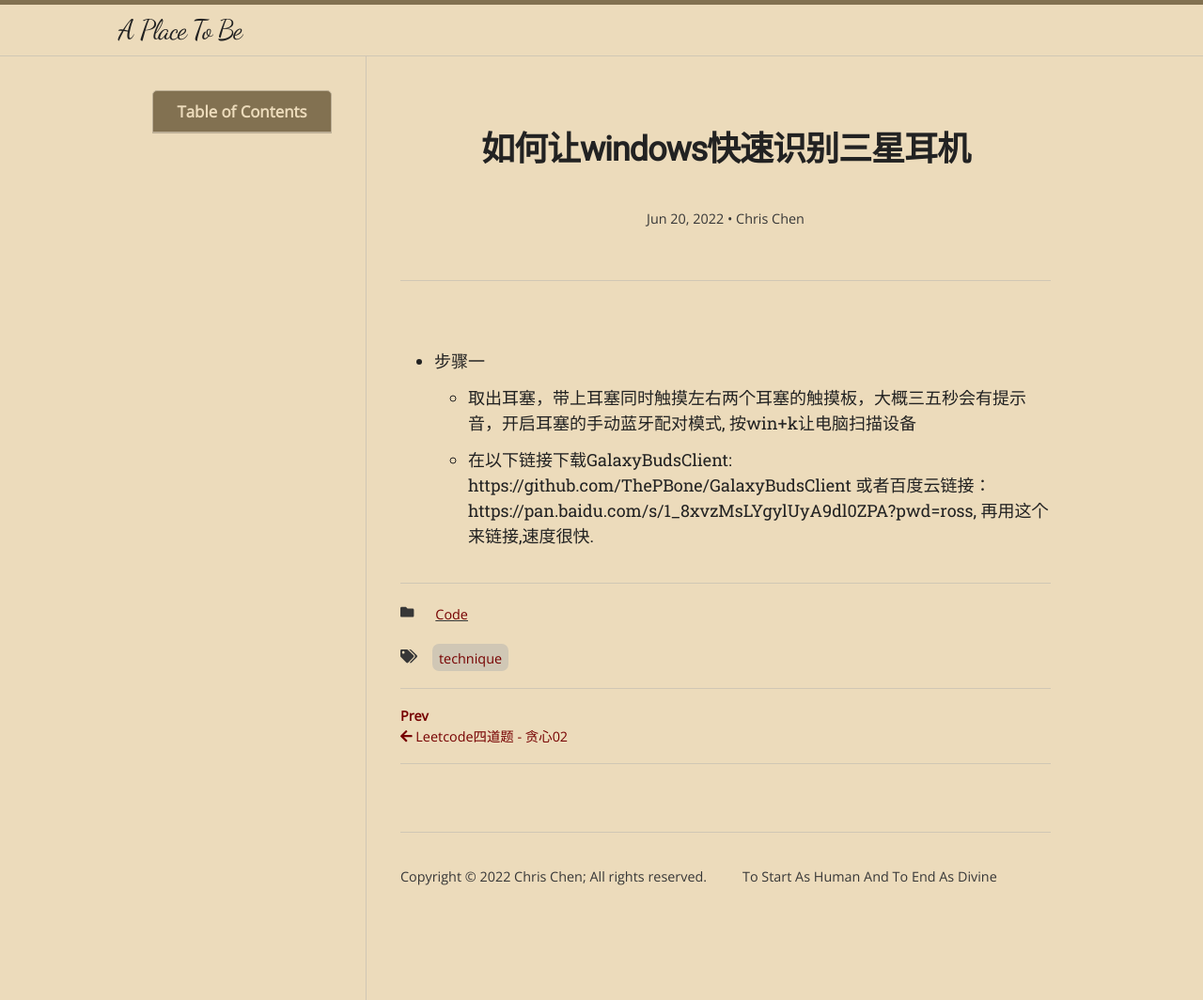
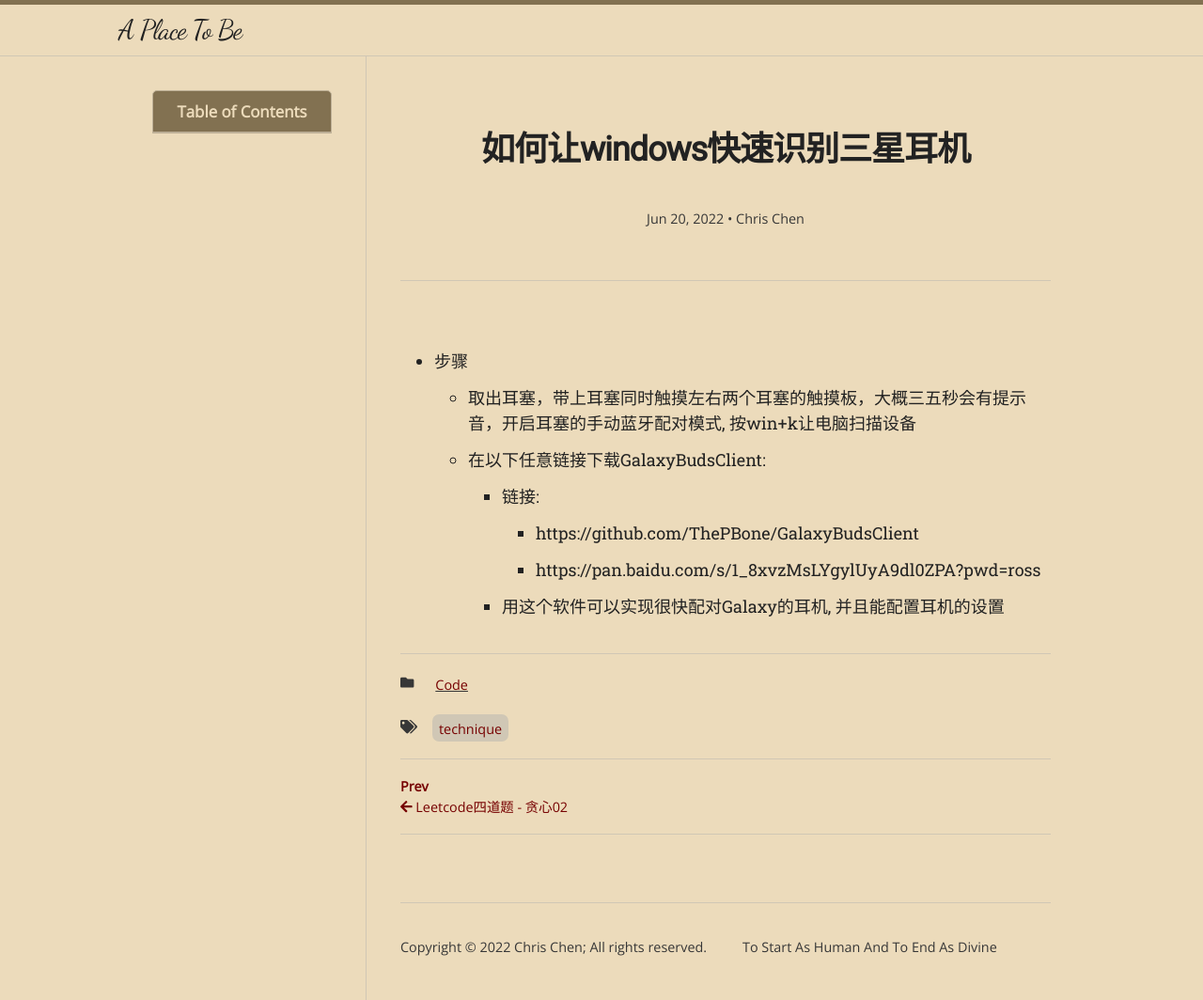
Before and after one commit to realChrisChen/realChrisChen.github.io, a Jekyll site: the page built from _posts/2022-06-20-如何让windows快速识别三星耳机.md, in a window 1280 px wide. Shown: the whole page at 94% size. Built offline with Jekyll 4.4.1, drawn with Linux system fonts in a browser that asks for light colours; nearby versions of some CDN libraries; some web fonts are replaced.

Commit message:
Update 2022-06-20-如何让windows快速识别三星耳机.md
Haha

```diff
--- a/_posts/2022-06-20-如何让windows快速识别三星耳机.md
+++ b/_posts/2022-06-20-如何让windows快速识别三星耳机.md
@@ -9,7 +9,12 @@ author:
 ---
 
 
-* 步骤一
+* 步骤
+
   * 取出耳塞，带上耳塞同时触摸左右两个耳塞的触摸板，大概三五秒会有提示音，开启耳塞的手动蓝牙配对模式, 按win+k让电脑扫描设备
-  * 在以下链接下载GalaxyBudsClient: https://github.com/ThePBone/GalaxyBudsClient
-  或者百度云链接：https://pan.baidu.com/s/1_8xvzMsLYgylUyA9dl0ZPA?pwd=ross, 再用这个来链接,速度很快.
+
+  * 在以下任意链接下载GalaxyBudsClient:
+    * 链接:
+      * https://github.com/ThePBone/GalaxyBudsClient
+      * https://pan.baidu.com/s/1_8xvzMsLYgylUyA9dl0ZPA?pwd=ross
+    * 用这个软件可以实现很快配对Galaxy的耳机, 并且能配置耳机的设置
```
